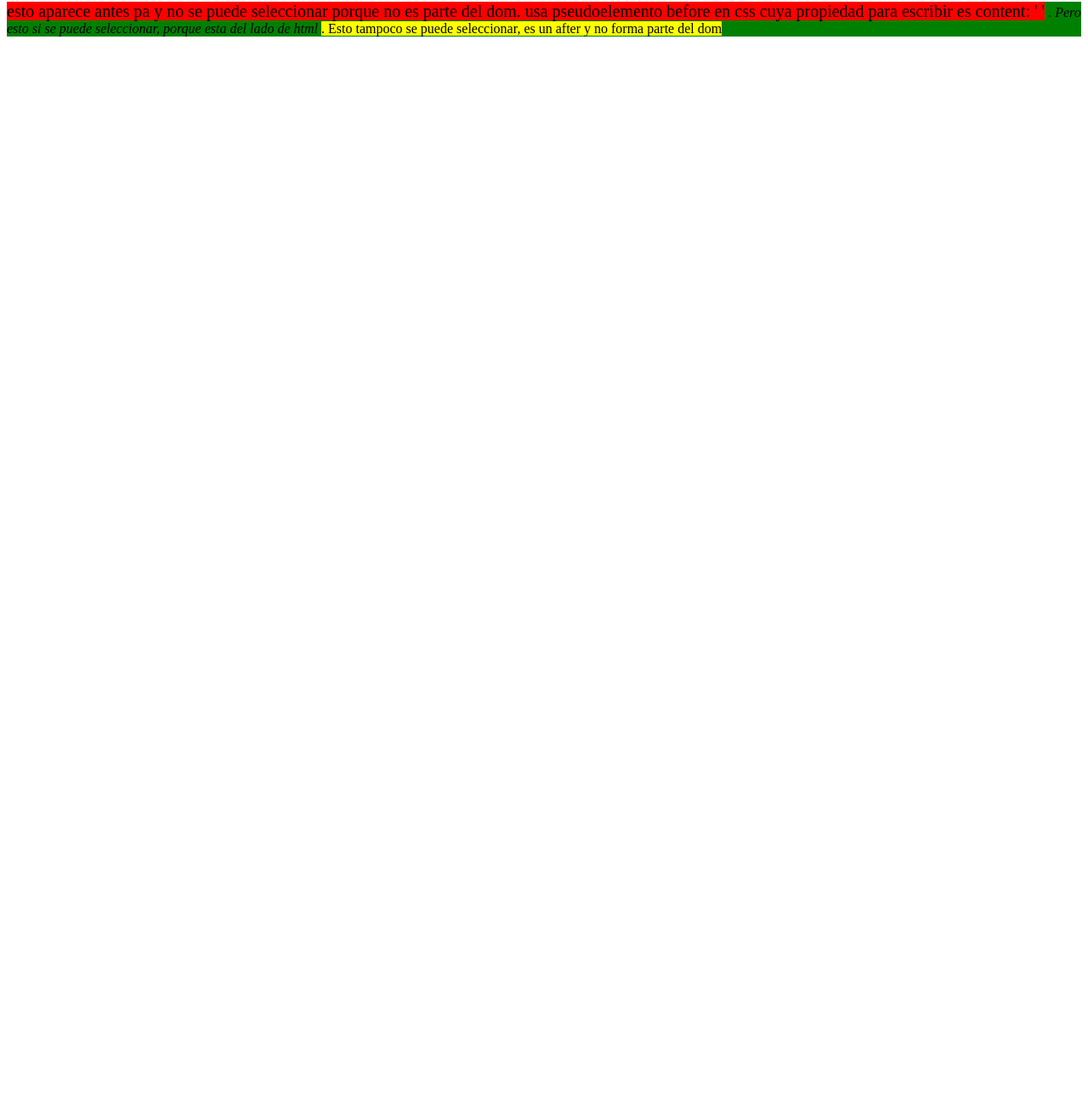
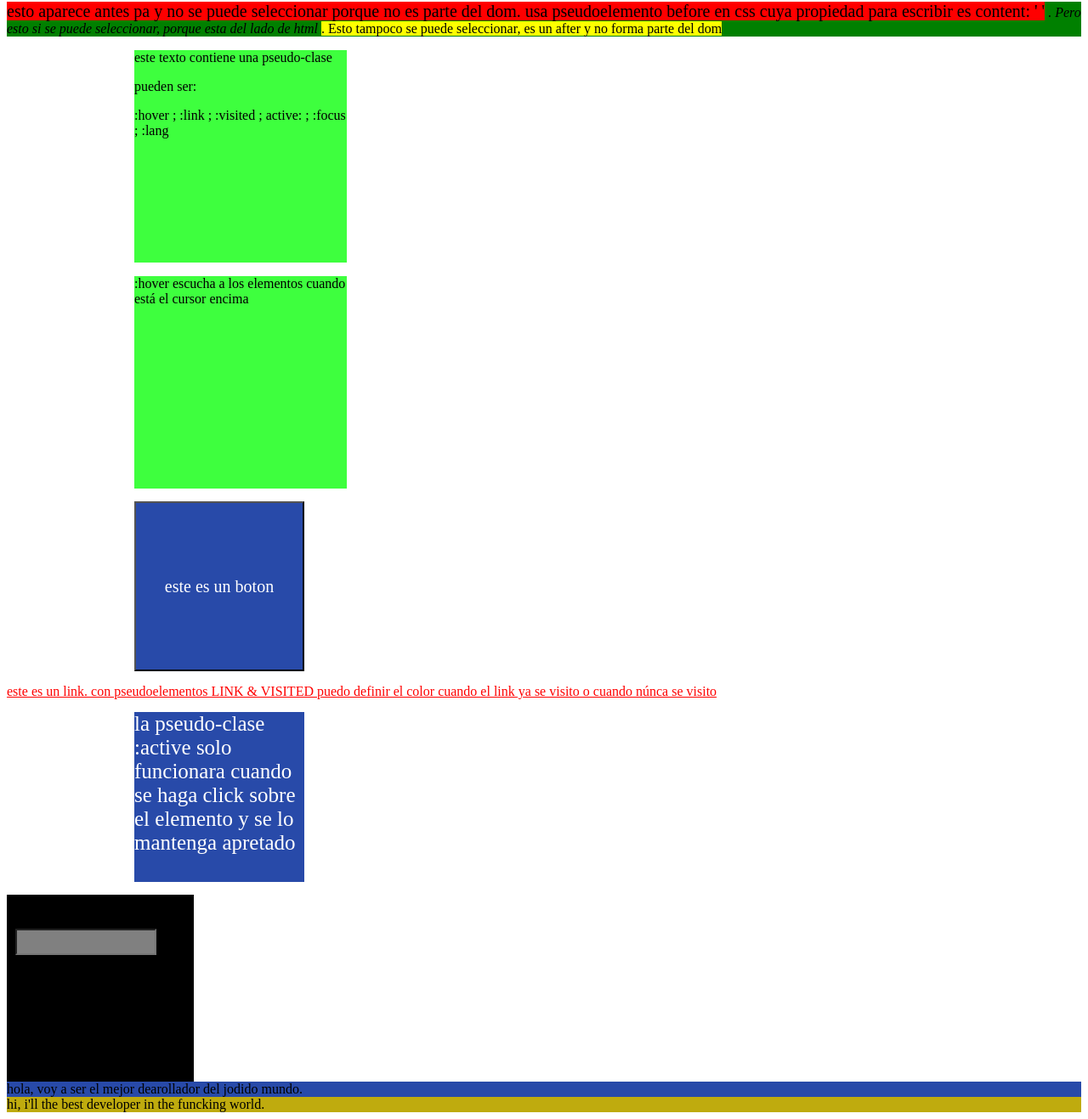
Before and after one commit to juanupla/CSS_Basico, a website: page cssTercerScript.html in a window 1280 px wide. Shown: the part 457-1774 px from the top of the page at 85% size. Before the commit the page ends 800 px from the top, so only its background shows below. Drawn offline with Linux system fonts and the light colour scheme.

Commit message:
commit6 - video dalto

```diff
--- a/CSStercero.css
+++ b/CSStercero.css
@@ -54,3 +54,109 @@ input::selection{
     background:yellow;
 
 }
+
+/*pseudoelementos! hay una breve descripcion del lado de html (en pantalla)*/
+
+.caja1 {
+    width: 250px;
+    height: 250px;
+    background: #3eff3e;
+    margin: 0 150px 2px;
+    margin-bottom:10px;
+    position:relative;
+}
+
+.caja2 {
+    width: 250px;
+    height: 250px;
+    background: #3eff3e;
+    margin: 0px 150px;
+    box-sizing: content-box;
+    position: relative;
+    transition: width 0.2s, height 0.4s, background 0.7s, border 1s; /*para que cuando se ejecute el .caja2:hover no sea de repente, se genera una transición.- también
+        puede ser transition: 1s y afectará a todos sus componentes por igual
+    */
+}
+
+.caja2:hover{ /*:hover es un pseudoelemento que escucha el elemento cuando el cursor pasa por encima!!*/
+   width: 350px;
+   height: 350px;
+   background:#0d138d;
+   border: 3px solid #eb0e0e;
+}
+
+.boton{
+    width:200px;
+    height:200px;
+    background:#284aa9;
+    font-family:Gabriola;
+    font-size:20px;
+    margin: 15px 150px;
+    transition:0.3s;
+    color:white;
+}
+
+.boton:hover{
+    width:180px;
+    height:180px;
+    background:#10b4aa;
+    color:black;
+}
+
+/*pseudoelemento :link*/
+
+.link1:link{
+    color:red;
+}
+
+.link1:visited{
+    color:black;
+}
+
+/*pseudoelemento :active*/
+
+.active {
+    width: 200px;
+    height: 200px;
+    background: #284aa9;
+    font-family:'Times New Roman', Times, serif;
+    font-size: 25px;
+    margin: 15px 150px;
+    transition: 0.3s;
+    color: white;
+}
+
+.active:active{
+    background:black;  /*la pseudclae :active solo funcionara cuando se esté haciendo click sobre el elemento y se lo mantenga apretado*/
+}
+
+/*pseudoelemento :focus que básicamente se activa cuando hay foco por parte del usuario en algún elemento. Se utilizan mucho con los inputs*/
+
+.divinput {
+    width: 200px;
+    height: 200px;
+    padding: 10px 10px;
+    background: black;
+    box-sizing: content-box;
+}
+.input{
+
+    width:150px;
+    background:gray;
+}
+
+.input:focus{
+    background:white
+}
+
+
+/*pseudoelemento :lang(ES) sirve para realizar cambios detectando el idioma. para ello, nosotros del ladode css debemos inluir el atributo
+    lang="esp" por ejemplo, para identificar a ese segmento como español*/
+
+.lang:lang(es){
+    background:#284aa9;
+}
+
+.lang2:lang(en) {
+    background: #bfab0e;
+}
--- a/cssTercerScript.html
+++ b/cssTercerScript.html
@@ -19,5 +19,41 @@
     <div class="before">
         <i>. Pero esto si se puede seleccionar, porque esta del lado de html</i>
     </div>
+
+    <div class="caja1">
+        <p>este texto contiene una pseudo-clase</p>
+        <p>pueden ser:</p>
+        <p>:hover ; :link ; :visited ; active: ; :focus ; :lang</p>
+
+
+    </div>
+    <div class="caja2">
+        <p>:hover escucha a los elementos cuando está el cursor encima</p>
+    </div>
+    <button class="boton">
+        este es un boton
+    </button>
+
+    <div>
+        <a class="link1" href="https://www.instagram.com/cremonajuan" target="_blank">
+            este es un link. con pseudoelementos LINK & VISITED puedo definir el color cuando el link ya se visito o cuando núnca se visito
+        </a>
+    </div>
+
+    <div class="active">
+        la pseudo-clase :active solo funcionara cuando se haga click sobre el elemento y se lo mantenga apretado
+    </div>
+
+    <div class="divinput">
+        <input class="input"/>
+    </div>
+
+    <div class="lang" lang="es">
+
+        hola, voy a ser el mejor dearollador del jodido mundo.
+    </div>
+    <div class="lang2" lang="en">
+        hi, i'll the best developer in the funcking world.
+    </div>
 </body>
 </html>
```
